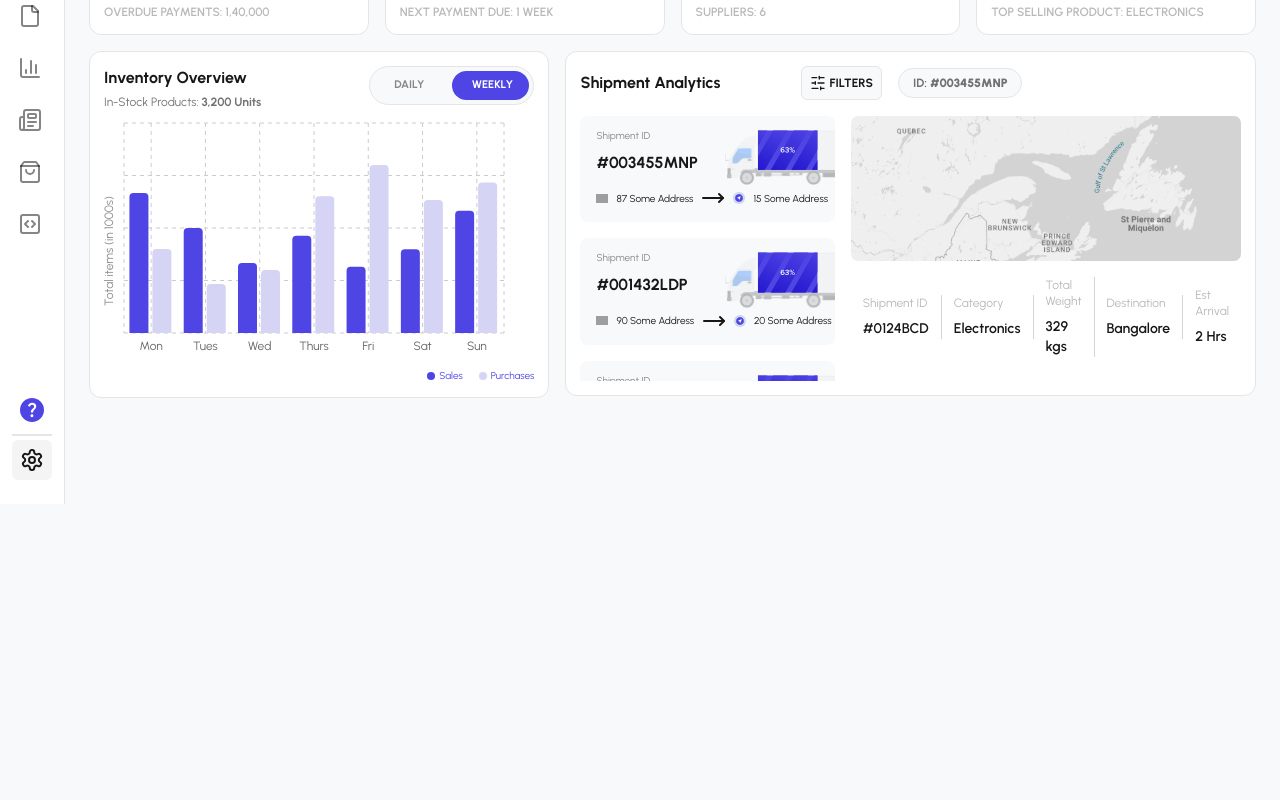
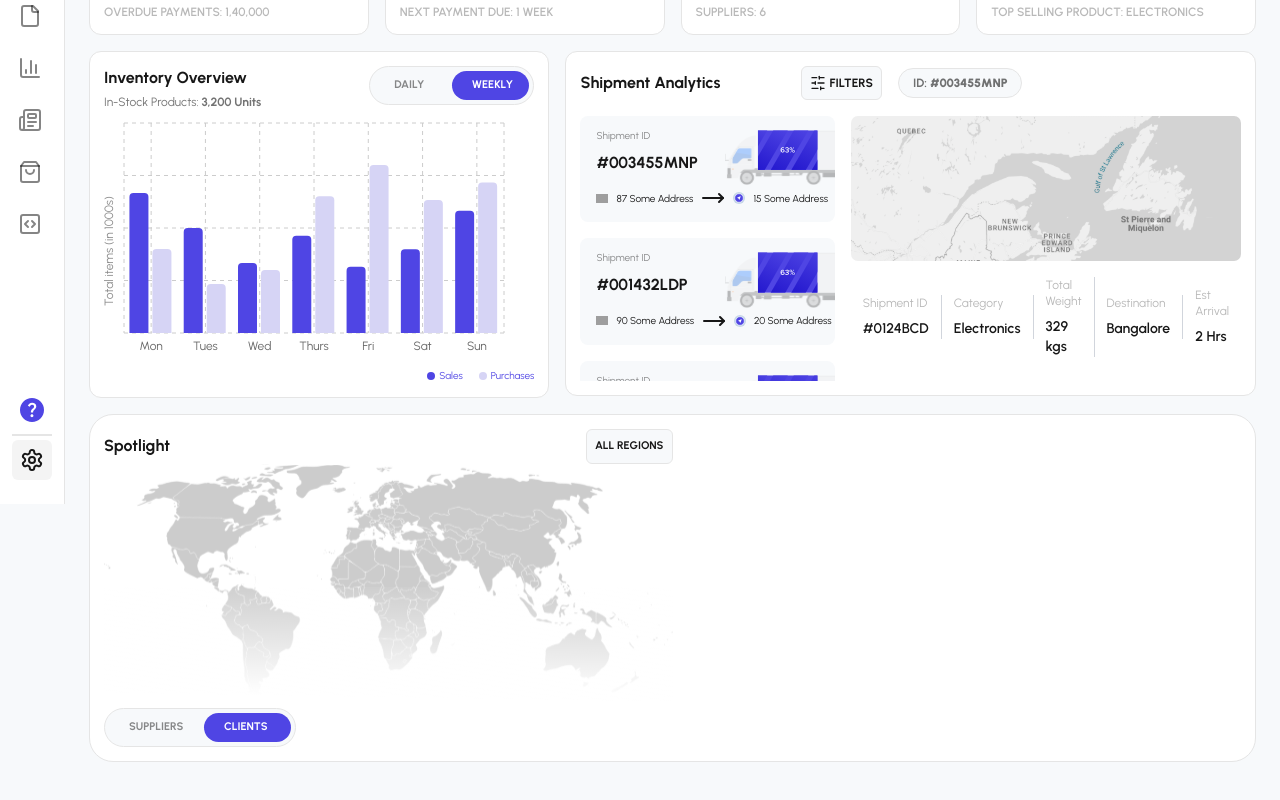
Before and after one commit to Mak2503/slooze-dashboard, a Next.js app: page / in a window 1280 px wide. Shown: the part 296-1096 px from the top of the page. Before the commit the page ends 800 px from the top, so only its background shows below. Built offline with nearby package versions, Linux system fonts and the light colour scheme; grey boxes are pictures that could not be loaded.

Commit message:
create spotlight comp

```diff
--- a/src/app/page.tsx
+++ b/src/app/page.tsx
@@ -2,6 +2,7 @@ import PaymentInfoCard from "@/components/Common/PaymentInfoCard";
 import Header from "@/components/Header";
 import InventoryOverview from "@/components/InventoryOverview/InventoryOverview";
 import ShipmentAnalysis from "@/components/ShipmentAnalytics/ShipmentAnalytics";
+import Spotlight from "@/components/Spotlight/Spotlight";
 import { paymentInfo } from "@/utils/mock-data";
 
 export default function Home() {
@@ -32,6 +33,10 @@ export default function Home() {
             <ShipmentAnalysis />
           </div>
         </div>
+        {/* Spotlight */}
+        <div>
+          <Spotlight />
+        </div>
       </div>
     </main>
   );
--- /dev/null
+++ b/src/components/Spotlight/Spotlight.tsx
@@ -0,0 +1,15 @@
+import React from 'react'
+import Card from '../Common/Card'
+import SpotlightMap from './SpotlightMap'
+
+const Spotlight = () => {
+  return (
+    <Card className='rounded-3xl'>
+      <div className='flex'>
+        <SpotlightMap />
+      </div>
+    </Card>
+  )
+}
+
+export default Spotlight
--- /dev/null
+++ b/src/components/Spotlight/SpotlightMap.tsx
@@ -0,0 +1,28 @@
+import React from "react";
+import Badge from "../Common/Badge";
+import Image from "next/image";
+import SupplierClient from "./SupplierClient";
+
+const SpotlightMap = () => {
+  return (
+    <div className="w-2/4">
+      <div className="flex justify-between items-center">
+        <h3 className="font-bold">Spotlight</h3>
+        <Badge className="rounded-md p-2">ALL REGIONS</Badge>
+      </div>
+      <div className="relative">
+        <Image src="/worldmap.svg" alt="worldmap" width={630} height={270} />
+        <Image
+          className="absolute bottom-0"
+          src="/worldmap-gradient.svg"
+          alt="worldmap-gradient"
+          width={630}
+          height={135}
+        />
+      </div>
+      <SupplierClient />
+    </div>
+  );
+};
+
+export default SpotlightMap;
--- /dev/null
+++ b/src/components/Spotlight/SupplierClient.tsx
@@ -0,0 +1,26 @@
+"use client";
+import React, { useCallback, useState } from "react";
+import Toggle from "../Common/Toggle";
+
+const SupplierClient = () => {
+  const [toggle, setToggle] = useState("clients");
+
+  const handleToggle = useCallback(() => {
+    setToggle((prev) => (prev === "clients" ? "suppliers" : "clients"));
+  }, []);
+
+  return (
+    <div>
+      <div className="w-max">
+        <Toggle
+          items={["suppliers", "clients"]}
+          activeItem={toggle}
+          toggle={handleToggle}
+        />
+      </div>
+      <div></div>
+    </div>
+  );
+};
+
+export default SupplierClient;
```
Also changed, not shown: public/worldmap-gradient.svg (added), public/worldmap.svg (added).
